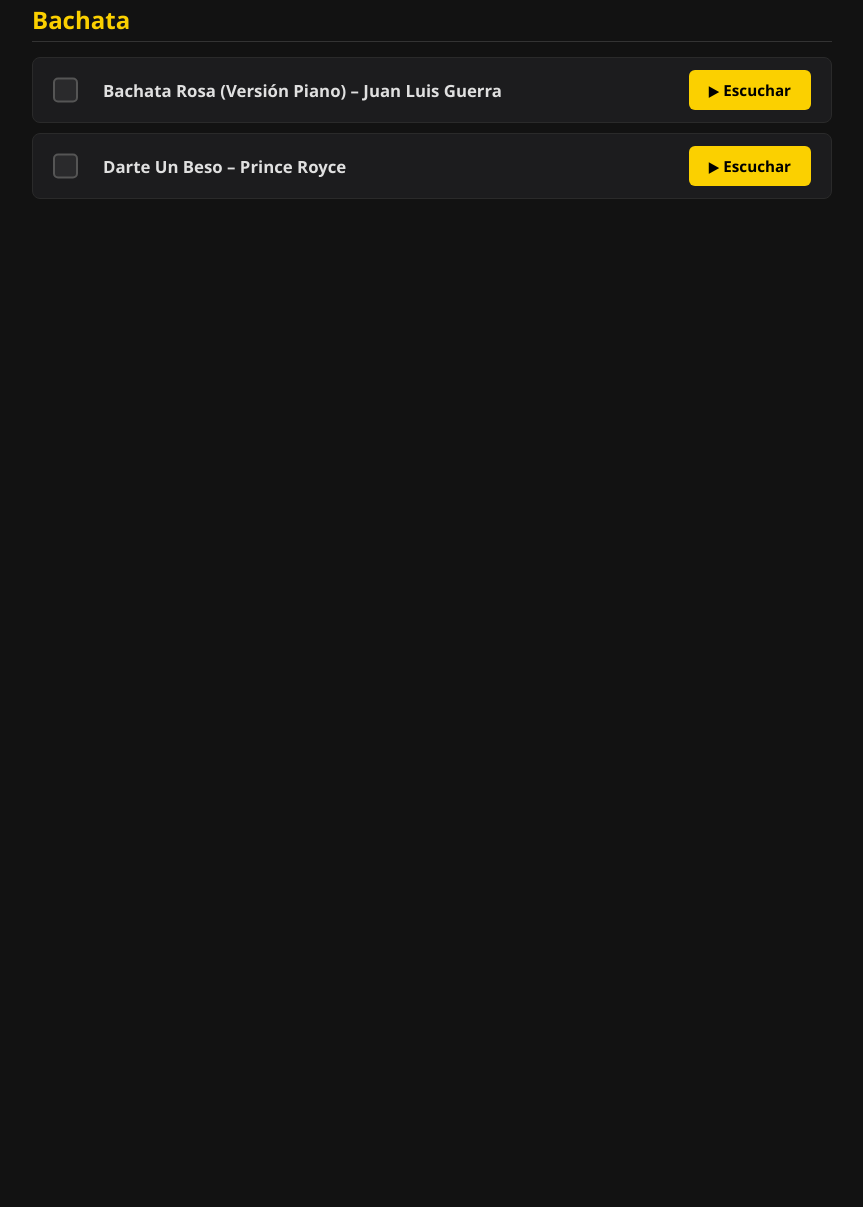
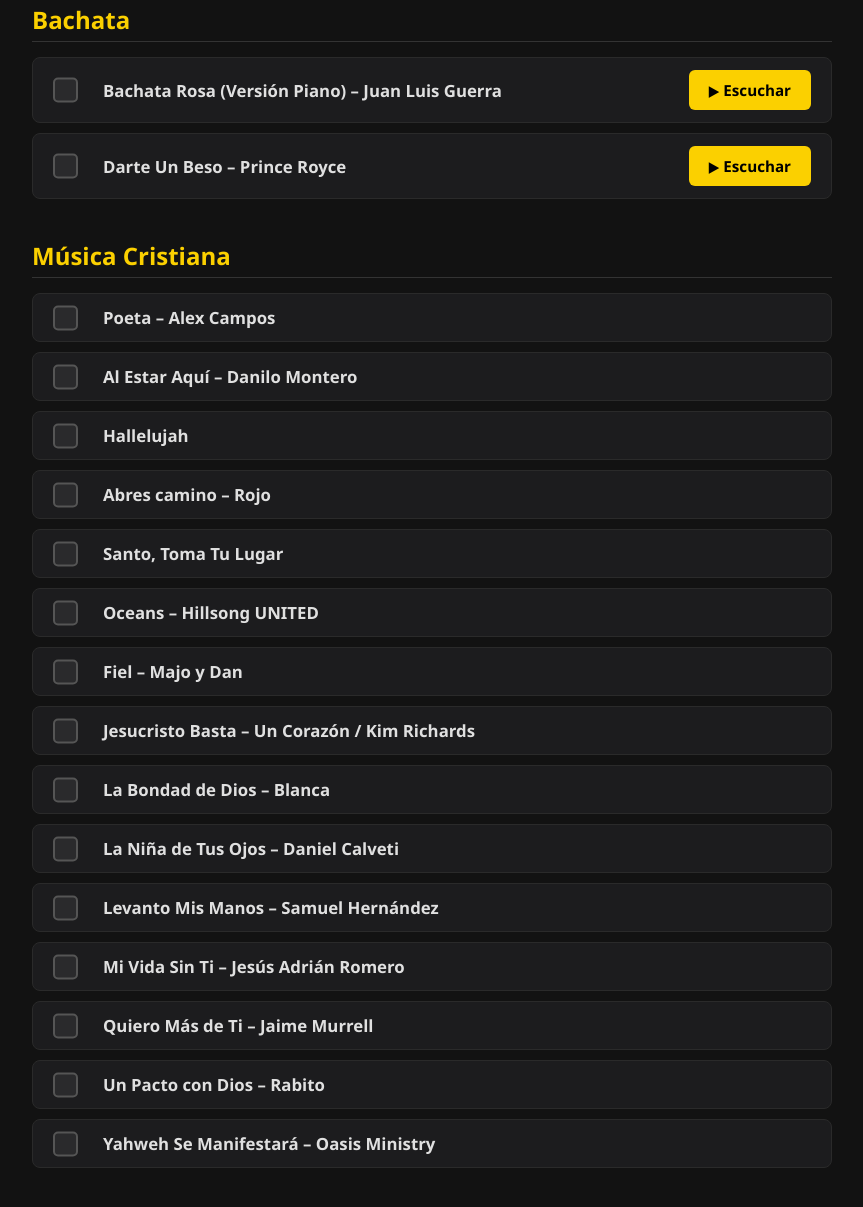
Before and after one commit to ramysaxofonista/ramy-saxofonista, a plain HTML site: page index.html in a window 1280 px wide. Shown: the part 6229-7436 px from the top of the page, without its empty margins (208-1071 px from the left). Before the commit the page ends 6568 px from the top, so only its background shows below. Drawn offline with Linux system fonts and the light colour scheme.

Commit message:
Agregar sección Música Cristiana con 15 canciones

```diff
--- a/index.html
+++ b/index.html
@@ -719,6 +719,118 @@
           </div>
         </div>
       </section>
+
+      <!-- Música Cristiana -->
+      <section class="genre-section">
+        <h2 class="genre-title">Música Cristiana</h2>
+        <div class="song-list">
+          <div class="song-item">
+            <label class="checkbox-container">
+              <input type="checkbox" class="song-checkbox" value="Poeta – Alex Campos">
+              <span class="checkmark"></span>
+            </label>
+            <span class="song-info">Poeta – Alex Campos</span>
+          </div>
+          <div class="song-item">
+            <label class="checkbox-container">
+              <input type="checkbox" class="song-checkbox" value="Al Estar Aquí – Danilo Montero">
+              <span class="checkmark"></span>
+            </label>
+            <span class="song-info">Al Estar Aquí – Danilo Montero</span>
+          </div>
+          <div class="song-item">
+            <label class="checkbox-container">
+              <input type="checkbox" class="song-checkbox" value="Hallelujah">
+              <span class="checkmark"></span>
+            </label>
+            <span class="song-info">Hallelujah</span>
+          </div>
+          <div class="song-item">
+            <label class="checkbox-container">
+              <input type="checkbox" class="song-checkbox" value="Abres camino – Rojo">
+              <span class="checkmark"></span>
+            </label>
+            <span class="song-info">Abres camino – Rojo</span>
+          </div>
+          <div class="song-item">
+            <label class="checkbox-container">
+              <input type="checkbox" class="song-checkbox" value="Santo, Toma Tu Lugar">
+              <span class="checkmark"></span>
+            </label>
+            <span class="song-info">Santo, Toma Tu Lugar</span>
+          </div>
+          <div class="song-item">
+            <label class="checkbox-container">
+              <input type="checkbox" class="song-checkbox" value="Oceans – Hillsong UNITED">
+              <span class="checkmark"></span>
+            </label>
+            <span class="song-info">Oceans – Hillsong UNITED</span>
+          </div>
+          <div class="song-item">
+            <label class="checkbox-container">
+              <input type="checkbox" class="song-checkbox" value="Fiel – Majo y Dan">
+              <span class="checkmark"></span>
+            </label>
+            <span class="song-info">Fiel – Majo y Dan</span>
+          </div>
+          <div class="song-item">
+            <label class="checkbox-container">
+              <input type="checkbox" class="song-checkbox" value="Jesucristo Basta – Un Corazón / Kim Richards">
+              <span class="checkmark"></span>
+            </label>
+            <span class="song-info">Jesucristo Basta – Un Corazón / Kim Richards</span>
+          </div>
+          <div class="song-item">
+            <label class="checkbox-container">
+              <input type="checkbox" class="song-checkbox" value="La Bondad de Dios – Blanca">
+              <span class="checkmark"></span>
+            </label>
+            <span class="song-info">La Bondad de Dios – Blanca</span>
+          </div>
+          <div class="song-item">
+            <label class="checkbox-container">
+              <input type="checkbox" class="song-checkbox" value="La Niña de Tus Ojos – Daniel Calveti">
+              <span class="checkmark"></span>
+            </label>
+            <span class="song-info">La Niña de Tus Ojos – Daniel Calveti</span>
+          </div>
+          <div class="song-item">
+            <label class="checkbox-container">
+              <input type="checkbox" class="song-checkbox" value="Levanto Mis Manos – Samuel Hernández">
+              <span class="checkmark"></span>
+            </label>
+            <span class="song-info">Levanto Mis Manos – Samuel Hernández</span>
+          </div>
+          <div class="song-item">
+            <label class="checkbox-container">
+              <input type="checkbox" class="song-checkbox" value="Mi Vida Sin Ti – Jesús Adrián Romero">
+              <span class="checkmark"></span>
+            </label>
+            <span class="song-info">Mi Vida Sin Ti – Jesús Adrián Romero</span>
+          </div>
+          <div class="song-item">
+            <label class="checkbox-container">
+              <input type="checkbox" class="song-checkbox" value="Quiero Más de Ti – Jaime Murrell">
+              <span class="checkmark"></span>
+            </label>
+            <span class="song-info">Quiero Más de Ti – Jaime Murrell</span>
+          </div>
+          <div class="song-item">
+            <label class="checkbox-container">
+              <input type="checkbox" class="song-checkbox" value="Un Pacto con Dios – Rabito">
+              <span class="checkmark"></span>
+            </label>
+            <span class="song-info">Un Pacto con Dios – Rabito</span>
+          </div>
+          <div class="song-item">
+            <label class="checkbox-container">
+              <input type="checkbox" class="song-checkbox" value="Yahweh Se Manifestará – Oasis Ministry">
+              <span class="checkmark"></span>
+            </label>
+            <span class="song-info">Yahweh Se Manifestará – Oasis Ministry</span>
+          </div>
+        </div>
+      </section>
     </div>
   </div>
 
```
